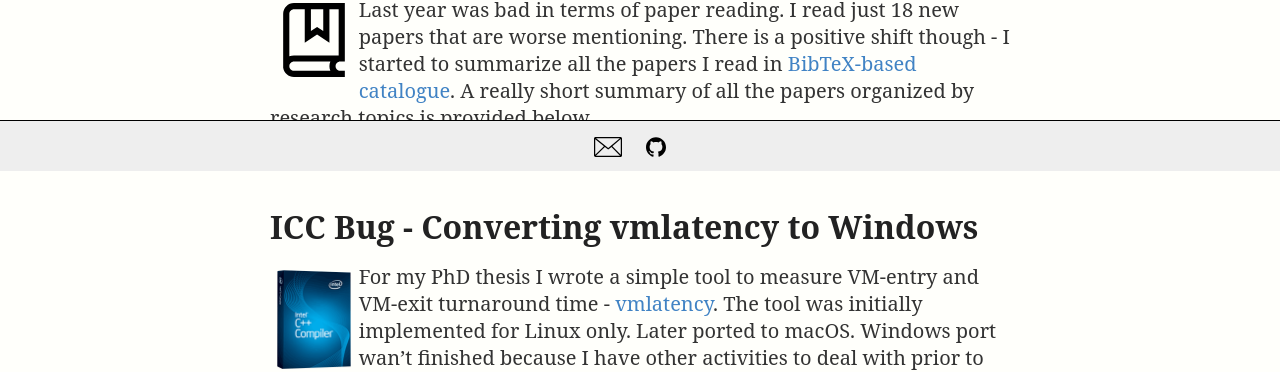
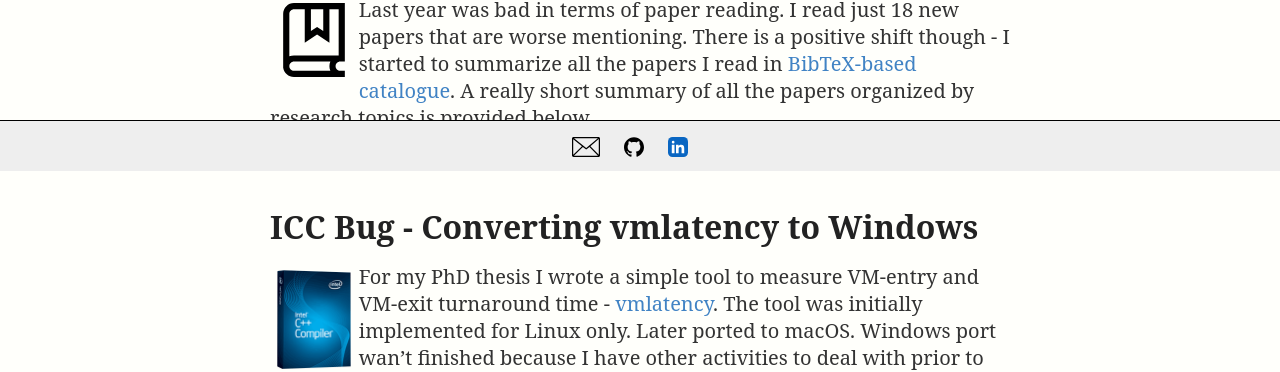
Before and after one commit to yulyugin/yulyugin.github.io, a Jekyll site: the page built from index.html, in a window 1280 px wide. Shown: the part 729-1101 px from the top of the page. Built offline with Jekyll 4.4.1, drawn with Linux system fonts in a browser that asks for light colours.

Commit message:
Add linkedin link

```diff
--- a/_layouts/default.html
+++ b/_layouts/default.html
@@ -23,6 +23,7 @@
       <ul>
         <li><a href="mailto:yulyugin@gmail.com"><img src="{{ site.baseurl }}/images/mail.svg" height="20px"></a></li>
         <li><a href="https://github.com/yulyugin"><img src="{{ site.baseurl }}/images/github.svg" height="20px"></a></li>
+        <li><a href="https://www.linkedin.com/in/evgenii-iuliugin"><img src="{{ site.baseurl }}/images/linkedin.svg" height="20px"></a></li>
       </ul>
     </footer>
   </body>
```
Also changed, not shown: images/linkedin.svg (added).
